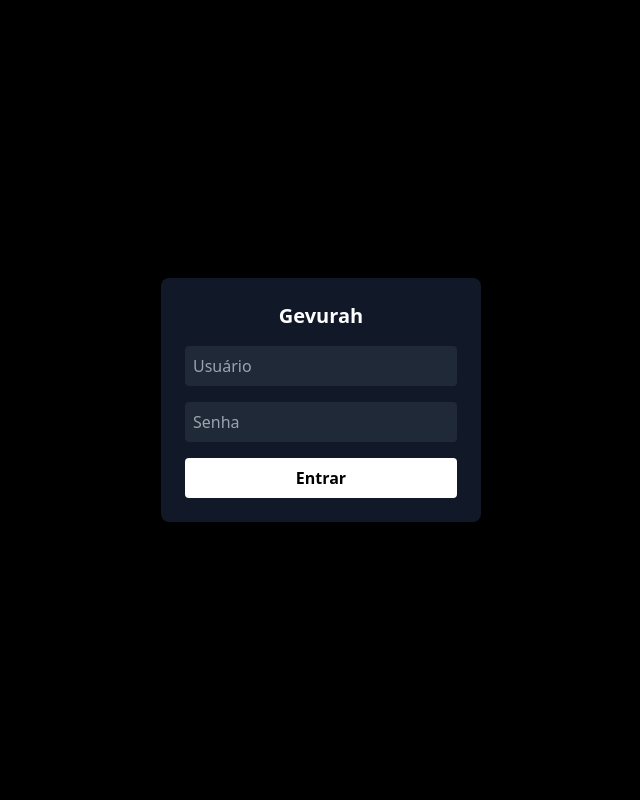
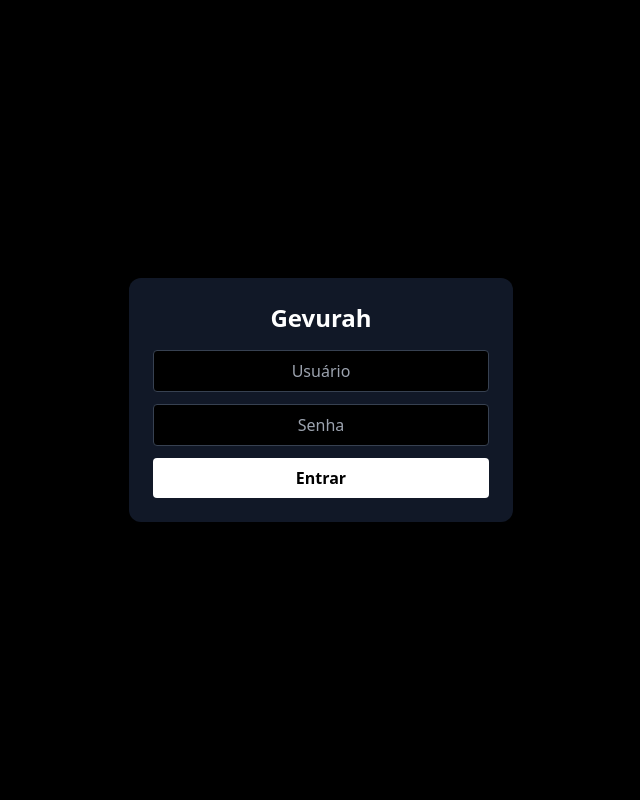
Before and after one commit to pedrocamposlive/Gevurah, a Flask app: page / in a window 1280 px wide. Shown: the whole page, without its empty margins (319-959 px from the left). Run offline with Flask 3, Linux system fonts and the light colour scheme; some libraries are stand-ins or nearby versions.

Commit message:
Update login.html

```diff
--- a/templates/login.html
+++ b/templates/login.html
@@ -3,16 +3,36 @@
 <head>
   <meta charset="UTF-8" />
   <meta name="viewport" content="width=device-width, initial-scale=1.0" />
-  <title>Login - Gevurah</title>
+  <title>Gevurah - Login</title>
   <script src="https://cdn.tailwindcss.com"></script>
 </head>
-<body class="bg-black text-white flex items-center justify-center min-h-screen">
-  <form method="POST" action="/" class="bg-gray-900 p-6 rounded-lg space-y-4 w-full max-w-xs">
-    <h1 class="text-xl font-bold text-center">Gevurah</h1>
-    {% if erro %}<p class="text-red-400 text-sm text-center">{{ erro }}</p>{% endif %}
-    <input type="text" name="nome" placeholder="Usuário" required class="w-full p-2 rounded bg-gray-800 text-white" />
-    <input type="password" name="senha" placeholder="Senha" required class="w-full p-2 rounded bg-gray-800 text-white" />
-    <button type="submit" class="w-full bg-white text-black font-semibold py-2 rounded">Entrar</button>
-  </form>
+<body class="bg-black text-white flex items-center justify-center min-h-screen font-sans">
+
+  <div class="bg-gray-900 p-6 rounded-xl w-full max-w-sm text-center space-y-4">
+    <h1 class="text-2xl font-bold">Gevurah</h1>
+
+    {% if erro %}
+      <p class="text-red-400 text-sm">{{ erro }}</p>
+    {% endif %}
+
+    <form method="POST" class="flex flex-col gap-3">
+      <input
+        type="text"
+        name="nome"
+        placeholder="Usuário"
+        required
+        class="bg-black border border-gray-700 p-2 rounded text-white text-center"
+      />
+      <input
+        type="password"
+        name="senha"
+        placeholder="Senha"
+        required
+        class="bg-black border border-gray-700 p-2 rounded text-white text-center"
+      />
+      <button type="submit" class="bg-white text-black font-bold py-2 rounded">Entrar</button>
+    </form>
+  </div>
+
 </body>
 </html>
```
